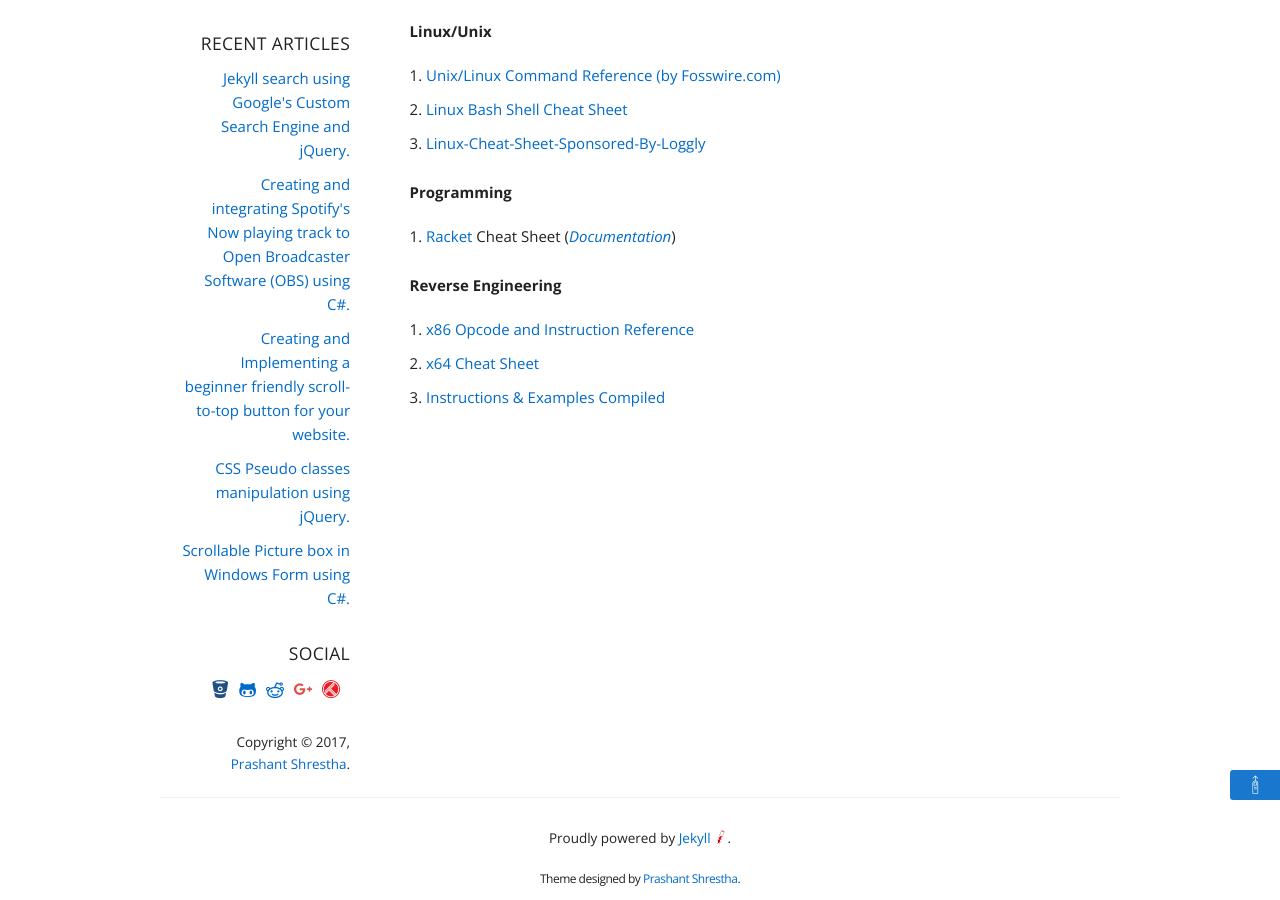
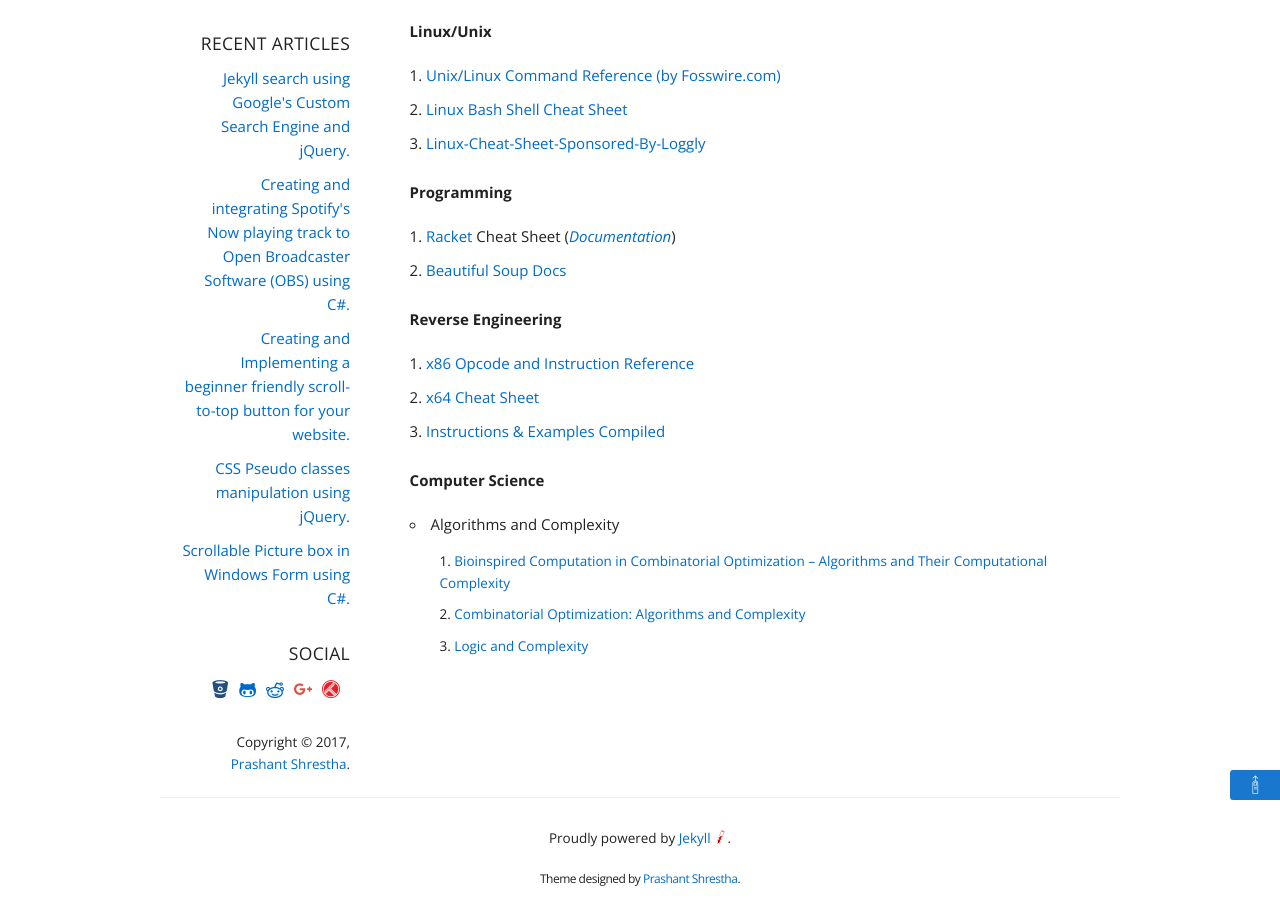
Before and after one commit to intern0t/personal-blog, a Jekyll site: the page built from library.md, in a window 1280 px wide and 900 px high, scrolled down 593 px. Built offline with Jekyll 4.4.1, drawn with Linux system fonts in a browser that asks for light colours; some web fonts are replaced.

Commit message:
Addition to library, formatted default.html.

```diff
--- a/_layouts/default.html
+++ b/_layouts/default.html
@@ -17,7 +17,11 @@
 
 		<!-- Scroll to TOP!
 		–––––––––––––––––––––––––––––––––––––––––––––––––– -->
-		<a class="toTop" href="#top" title="Scroll to Top!"><span><i class="icon-one-finger-swipe-up"></i></span></a>
+		<a class="toTop" href="#top" title="Scroll to Top!">
+			<span>
+				<i class="icon-one-finger-swipe-up"></i>
+			</span>
+		</a>
 
 	</main>
 
--- a/library.md
+++ b/library.md
@@ -20,8 +20,15 @@ permalink: /library/
 
 ###### **Programming**
 1. [Racket](https://racket-lang.org/) Cheat Sheet ([*Documentation*](https://docs.racket-lang.org/racket-cheat/index.html))
+2. [Beautiful Soup Docs](https://readthedocs.org/projects/beautiful-soup-4/downloads/pdf/latest)
 
 ###### **Reverse Engineering**
 1. [x86 Opcode and Instruction Reference](http://ref.x86asm.net/)
 2. [x64 Cheat Sheet](https://cs.brown.edu/courses/cs033/docs/guides/x64_cheatsheet.pdf)
 3. [Instructions & Examples Compiled](https://scadahacker.com/library/Documents/Cheat_Sheets/Programming%20-%20x86%20Instructions%201.pdf)
+
+###### **Computer Science**
+* Algorithms and Complexity
+  1. [Bioinspired Computation in Combinatorial Optimization – Algorithms and Their Computational Complexity](http://www.bioinspiredcomputation.com/self-archived-bookNeumannWitt.pdf)
+  2. [Combinatorial Optimization: Algorithms and Complexity](https://www.amazon.com/Combinatorial-Optimization-Algorithms-Complexity-Computer-ebook/dp/B00C8UQZAO)
+  3. [Logic and Complexity](http://www.springer.com/us/book/9781852335656)
```
Also changed, not shown: _posts/2017-01-30-brief-research-about-a-seedbox-and-deploying-one.md (+2 -2 lines).
